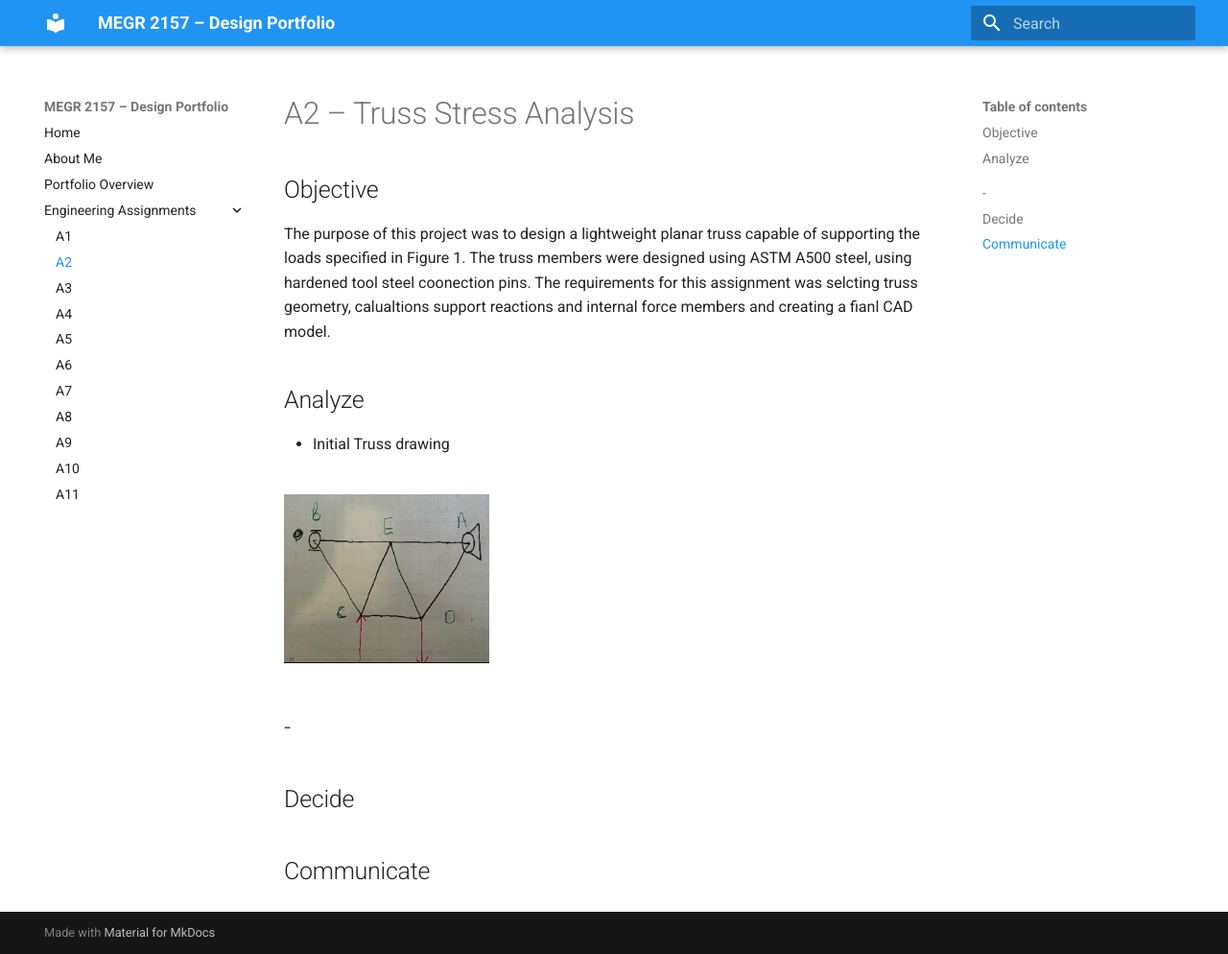
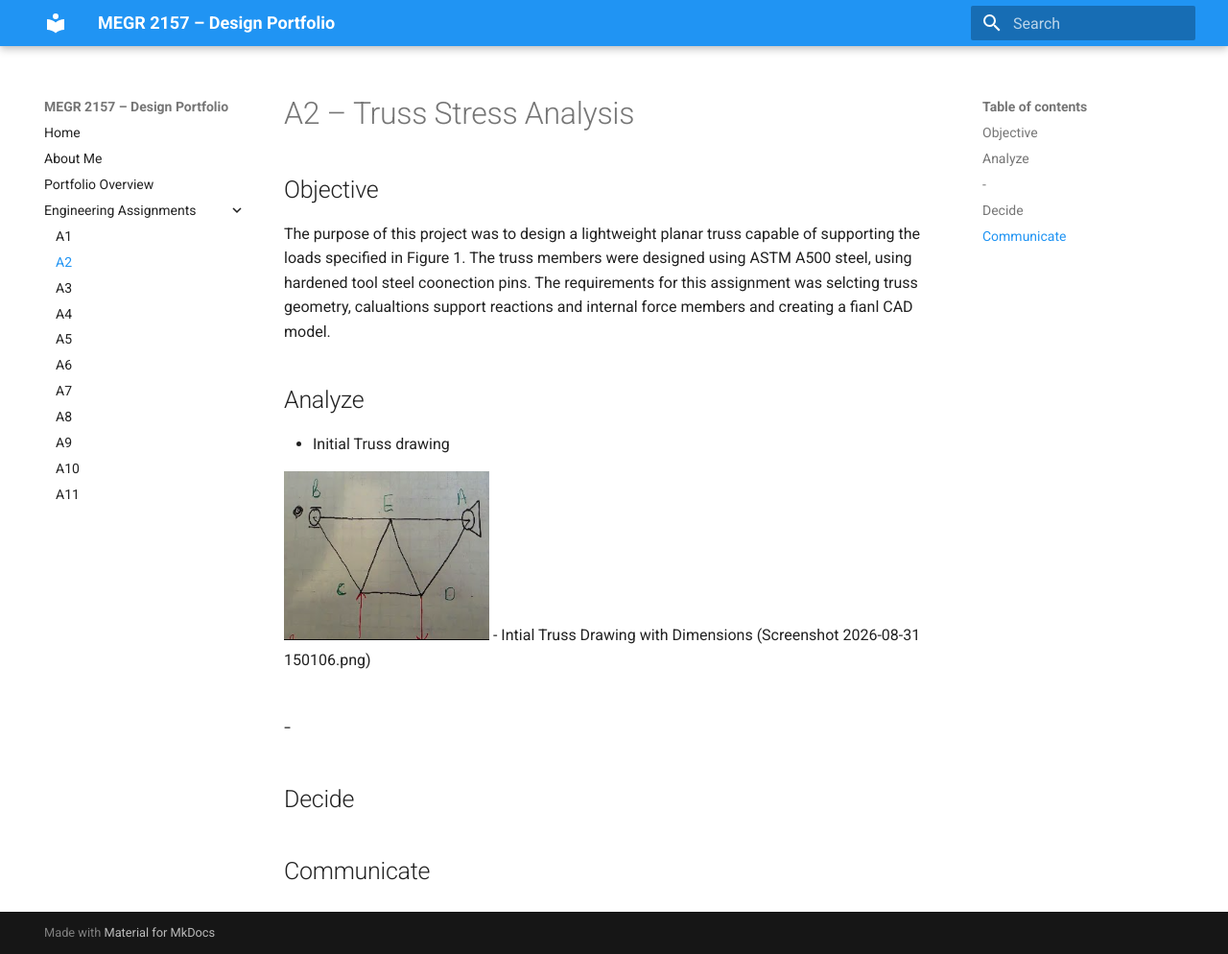
Before and after one commit to ncenatus/design-project-portfolio, an MkDocs documentation site: the page built from docs/assignments/A02/index.md, in a window 1280 px wide and 994 px high. Shown: the whole window at 96% size. Built offline with MkDocs 1.6.1 and Material for MkDocs 9.7.7, drawn with Linux system fonts in a browser that asks for light colours.

Commit message:
Update index.md

```diff
--- a/docs/assignments/A02/index.md
+++ b/docs/assignments/A02/index.md
@@ -9,7 +9,9 @@ The requirements for this assignment was selcting truss geometry, calualtions su
 - Initial Truss drawing
 
 ![Truss Sketch](Screenshot%202026-08-27%20164238.png)
--
+- Intial Truss Drawing with Dimensions
+(Screenshot 2026-08-31 150106.png)
+
 -
 -
 
```
